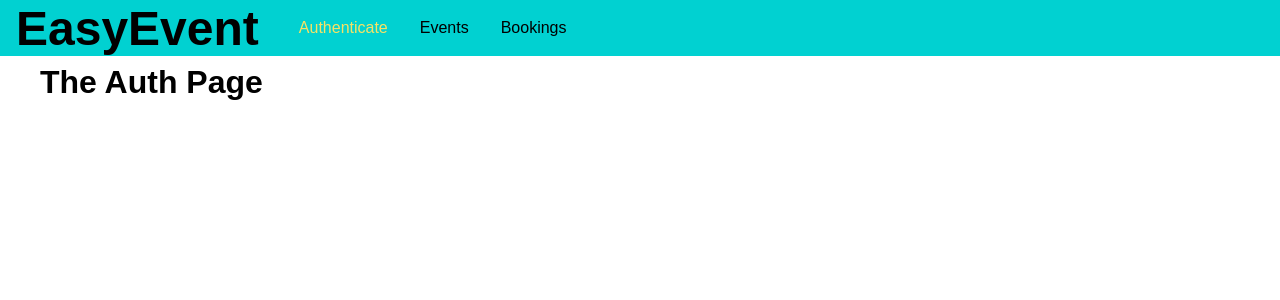
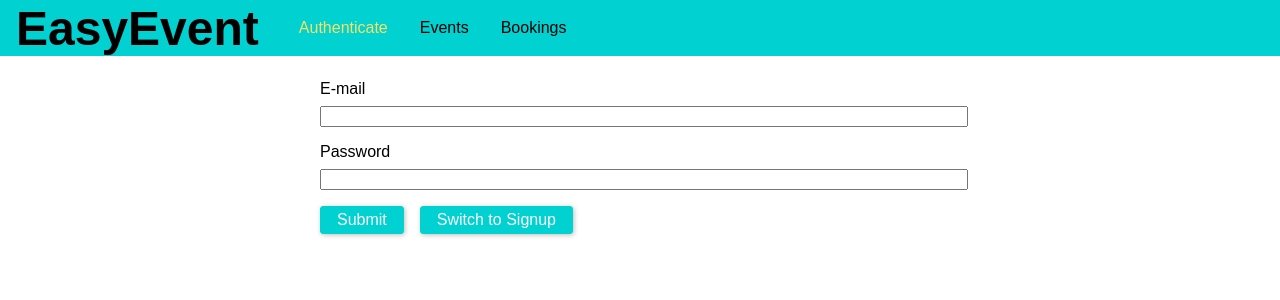
Before and after one commit to leogsouza/graphql-react-event-booking, a React (Create React App) app in the folder frontend/: page /auth in a window 1280 px wide. Shown: the top 300 px of the page. Built offline with nearby package versions, Linux system fonts and the light colour scheme.

Commit message:
Accessing the User API

```diff
--- /dev/null
+++ b/frontend/src/pages/Auth.css
@@ -0,0 +1,37 @@
+.auth-form {
+  width: 40rem;
+  max-width: 80%;
+  margin: 5rem auto;
+}
+
+.form-control label,
+.form-control input {
+  width: 100%;
+  display: block;
+}
+
+.form-control label {
+  margin-bottom: 0.5rem;
+}
+
+.form-control {
+  margin-bottom: 1rem;
+}
+
+.form-actions button {
+  background:#01d1d1;
+  font: inherit;
+  border: 1px solid #01d1d1;
+  border-radius: 3px;
+  padding: 0.25rem 1rem;
+  margin-right: 1rem;
+  box-shadow: 1px 1px 5px rgba(0, 0, 0, 0.26);
+  color: white;
+  cursor: pointer;
+}
+
+.form-actions button:hover,
+.form-actions button:active {
+  background: #01a7a7;
+  border-color: #01a7a7;
+}
--- a/frontend/src/pages/Auth.js
+++ b/frontend/src/pages/Auth.js
@@ -1,8 +1,91 @@
-import React from 'react'
+import React, { useState } from 'react'
 
-const AuthPage = () => {
+import './Auth.css';
+
+const AuthPage = (props) => {
+
+  const [email, setEmail] = useState('');
+  const [password, setPassword] = useState('');
+  const [isLogin, setIsLogin] = useState(true);
+
+  const handleEmailChange = (evt) => {
+    setEmail(evt.target.value);
+  }
+
+  const handlePasswordChange = (evt) => {
+    setPassword(evt.target.value);
+  }
+
+  const switchModeHandler = () => {
+    setIsLogin(!isLogin);
+  }
+
+  const submitHandler = async (evt) => {
+    evt.preventDefault();
+
+    if (email.trim().length === 0 || password.trim().length === 0) {
+      return;
+    }
+
+    let requestBody = {
+      query: `
+        query {
+          login(email: "${email}", password: "${password}") {
+            userId
+            token
+            tokenExpiration
+          }
+        }
+      `
+    }
+
+    if (!isLogin) {
+      requestBody = {
+        query: `
+          mutation {
+            createUser(userInput: {email: "${email}", password:"${password}"}){
+              _id
+              email
+            }
+          }
+        `
+      };
+    }
+
+    try {
+      const response = await fetch('http://localhost:8000/graphql', {
+        method: 'POST',
+        body: JSON.stringify(requestBody),
+        headers: {
+          'Content-Type': 'application/json'
+        }
+      });
+      if (response.status !== 200 && response.status !== 201) {
+        throw new Error('Failed!');
+      }
+      return response.json()
+    } catch (error) {
+        console.log(error);
+    }
+  }
+
+
   return (
-    <h1>The Auth Page</h1>
+    <form className="auth-form" onSubmit={submitHandler}>
+      <div className="form-control">
+        <label htmlFor="email">E-mail</label>
+        <input type="email" id="email" value={email} onChange={handleEmailChange} />
+      </div>
+      <div className="form-control">
+      <label htmlFor="password">Password</label>
+        <input type="password" id="password" value={password} onChange={handlePasswordChange} />
+      </div>
+      <div className="form-actions">
+        <button type="submit">Submit</button>
+        <button type="button" onClick={switchModeHandler}>Switch to {isLogin ? 'Signup' : 'Login'}</button>
+      </div>
+    </form>
+
   )
 }
 
```
Also changed, not shown: 1 other file (tests, documents, lock files or other folders).
